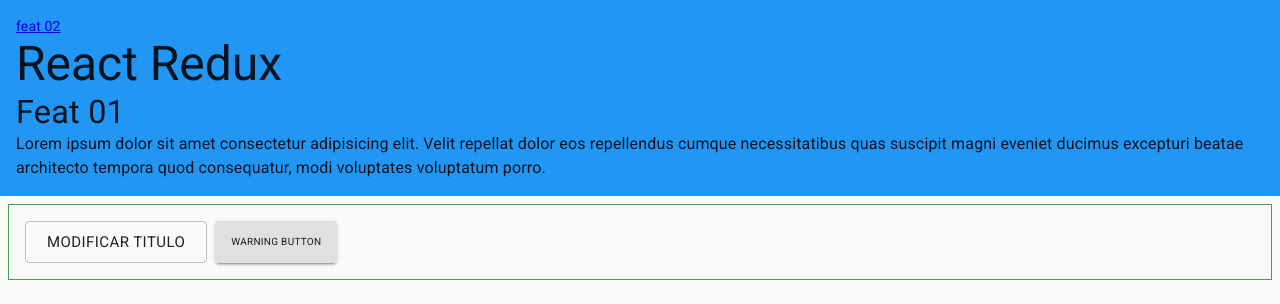
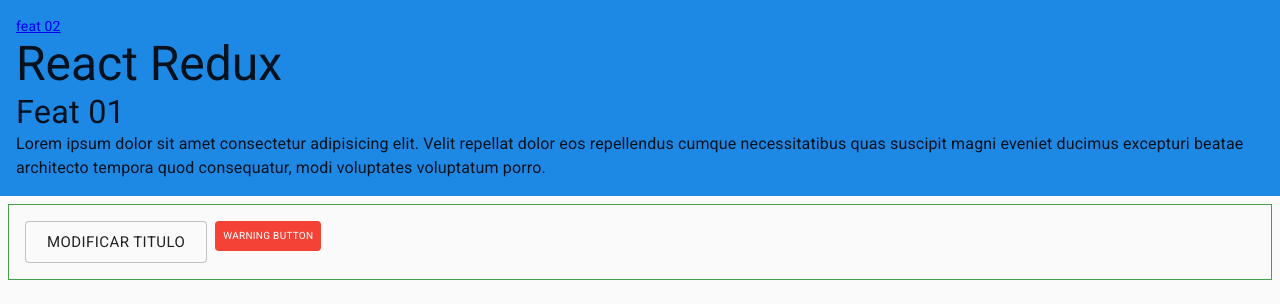
Before and after one commit to angelorubin/alurakut, a React (Create React App) app: page / in a window 1280 px wide. Shown: the top 304 px of the page. Built offline with nearby package versions, Linux system fonts and the light colour scheme.

Commit message:
Implementando WarningButton

```diff
--- a/src/features/feat-01/views/feat01-container.jsx
+++ b/src/features/feat-01/views/feat01-container.jsx
@@ -49,11 +49,9 @@
             modificar titulo
           </Button>
         </Box>
-        <Box display="flex" justifyContent="flex-end">
-          <Box display="flex">
-            <Button variant="contained" color="warning.main">
-              Warning Button
-            </Button>
+        <Box display="flex">
+          <Box>
+            <S.WarningButton>Warning Button</S.WarningButton>
           </Box>
         </Box>
       </Box>
--- a/src/features/feat-01/views/feat01-styles.js
+++ b/src/features/feat-01/views/feat01-styles.js
@@ -2,8 +2,12 @@
 import {
   Container as MuiContainer,
   Typography as MuiTypography,
-  Button as MuiButton,
+  Button,
 } from "@material-ui/core";
+import { createMuiTheme } from "@material-ui/core/styles";
+const theme = createMuiTheme();
+
+const { error, grey } = theme.palette;
 
 export const Container = styled(MuiContainer).attrs(
   ({ maxWidth, alignItems }) => ({
@@ -21,6 +25,13 @@
   font-size: 1.5rem;
 `;
 
-export const Button = styled(MuiButton).attrs(({}) => ({}))``;
+export const Typography = styled(MuiTypography)``;
 
-export const Typography = styled(MuiTypography)``;
+export const WarningButton = styled(Button)`
+  color: ${error.contrastText};
+  background-color: ${error.main};
+  &&:hover {
+    color: ${grey[900]};
+    background-color: ${error.light};
+  }
+`;
--- a/src/themes/default.js
+++ b/src/themes/default.js
@@ -25,9 +25,9 @@
       white: "#fff",
     },
     primary: {
-      light: blue[200],
-      main: blue[500],
-      dark: blue[700],
+      light: blue[300],
+      main: blue[600],
+      dark: blue[900],
       contrastText: "#fff",
     },
     secondary: {
@@ -36,11 +36,31 @@
       dark: green[900],
       contrastText: "#000",
     },
-    warning: {
+    error: {
       light: red[300],
       main: red[600],
       dark: red[900],
-      contrastText: "#fff",
+      contrastText: "#000",
+    },
+    grey: {
+      50: "#fafafa",
+      100: "#f5f5f5",
+      200: "#eeeeee",
+      300: "#e0e0e0",
+      400: "#bdbdbd",
+      500: "#9e9e9e",
+      600: "#757575",
+      700: "#616161",
+      800: "#424242",
+      900: "#212121",
+      A100: "#d5d5d5",
+      A200: "#aaaaaa",
+      A400: "#303030",
+      A700: "#616161",
+      contrastThreshold: 3,
+      getContrastText: "",
+      augmentColor: "",
+      tonalOffset: 0.2,
     },
   },
   typography: {
```
